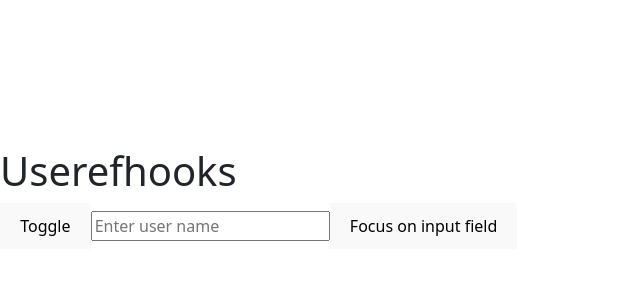
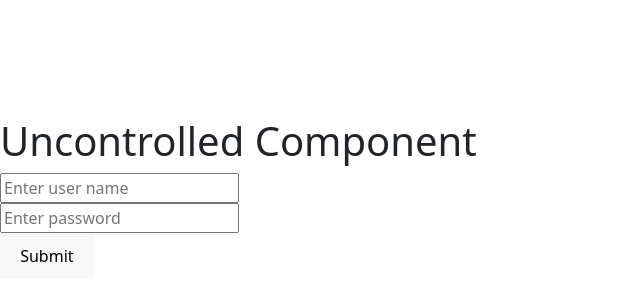
Before and after one commit to operation21/React-Learning, a React (Vite) app: page / in a window 1280 px wide. Shown: the part 202-502 px from the top of the page, without its empty margins (0-640 px from the left). Built offline with nearby package versions, Linux system fonts and the light colour scheme.

Commit message:
Uncontrolled Component

```diff
--- a/src/App.jsx
+++ b/src/App.jsx
@@ -1,9 +1,9 @@
-import Userefhook from './Userefhook';
+import Uncontrolled from "./Uncontrolled";
 
 function App() {
   return (
     <div>
-      <Userefhook />
+    <Uncontrolled/>
     </div>
   );
 }
--- /dev/null
+++ b/src/Uncontrolled.jsx
@@ -0,0 +1,24 @@
+function Uncontrolled() {
+  const handleForm = (event) => {
+    event.preventDefault();
+
+    const user = document.querySelector("#user").value;
+    const password = document.querySelector("#password").value;
+
+    console.log(user, password);
+  };
+
+  return (
+    <div>
+      <h1>Uncontrolled Component</h1>
+
+      <form onSubmit={handleForm}>
+        <input type="text" id="user" placeholder="Enter user name" /><br />
+        <input type="password" id="password" placeholder="Enter password" /><br />
+        <button>Submit</button>
+      </form>
+    </div>
+  );
+}
+
+export default Uncontrolled;
```
